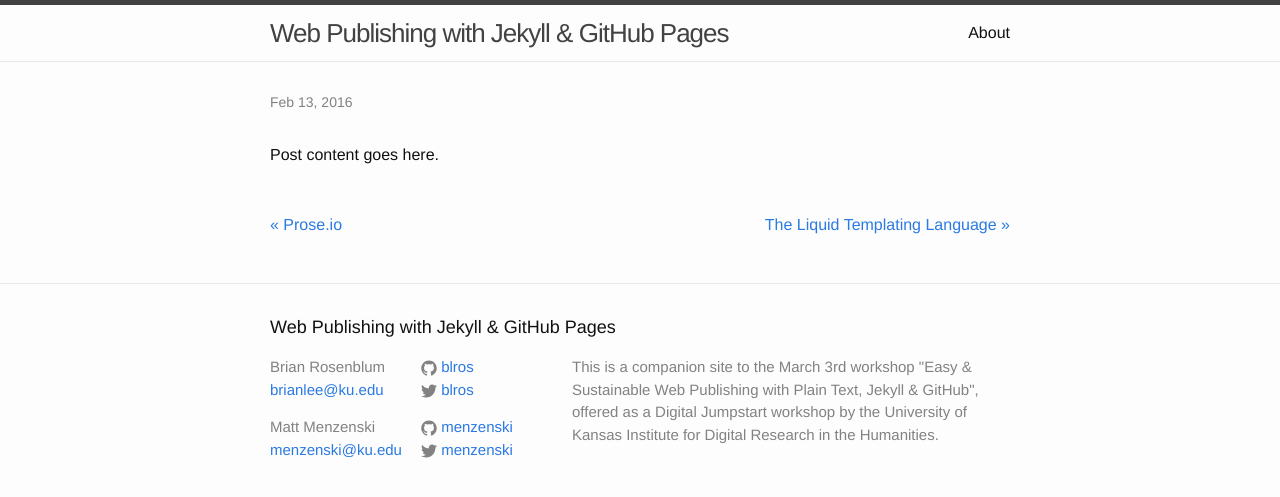
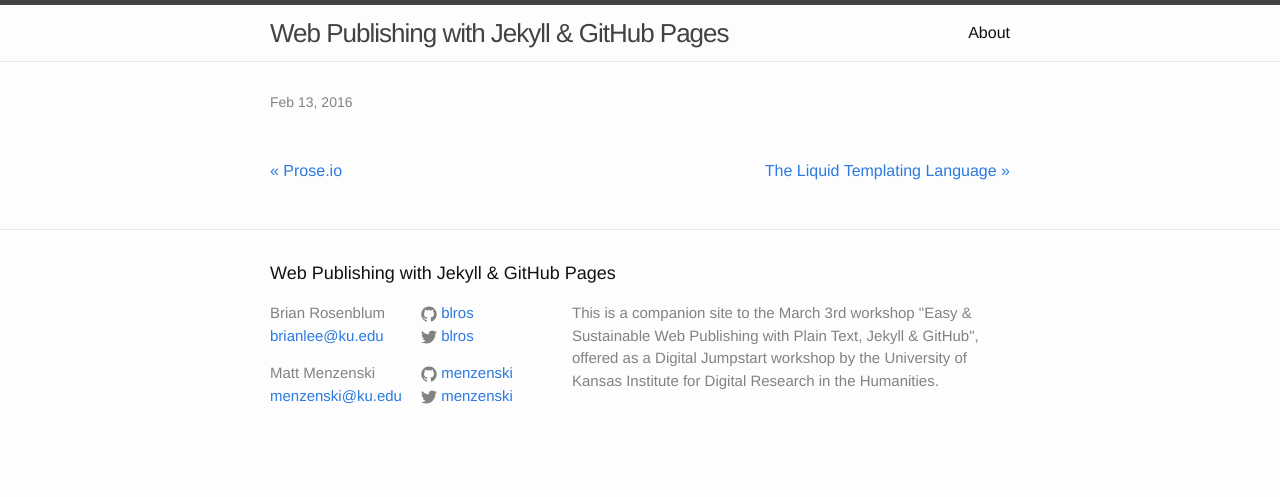
Before and after one commit to menzenski/idrh-static-site-workshop, a Jekyll site: the page built from _posts/2016-02-13-customizing-your-site.md, in a window 1280 px wide. Shown: the top 497 px of the page. Built offline with Jekyll 4.4.1, drawn with Linux system fonts in a browser that asks for light colours.

Commit message:
Updated 2016-02-13-customizing-your-site.md

```diff
--- a/_posts/2016-02-13-customizing-your-site.md
+++ b/_posts/2016-02-13-customizing-your-site.md
@@ -1,7 +1,7 @@
 ---
 layout: post
-title: "Customizing Your Site"
-date: 2016-02-13 14:40:40 -0600
+title: Customizing Your Site
+date: "2016-02-13 14:40:40 -0600"
 categories: jekyll
+published: true
 ---
-Post content goes here.
```
